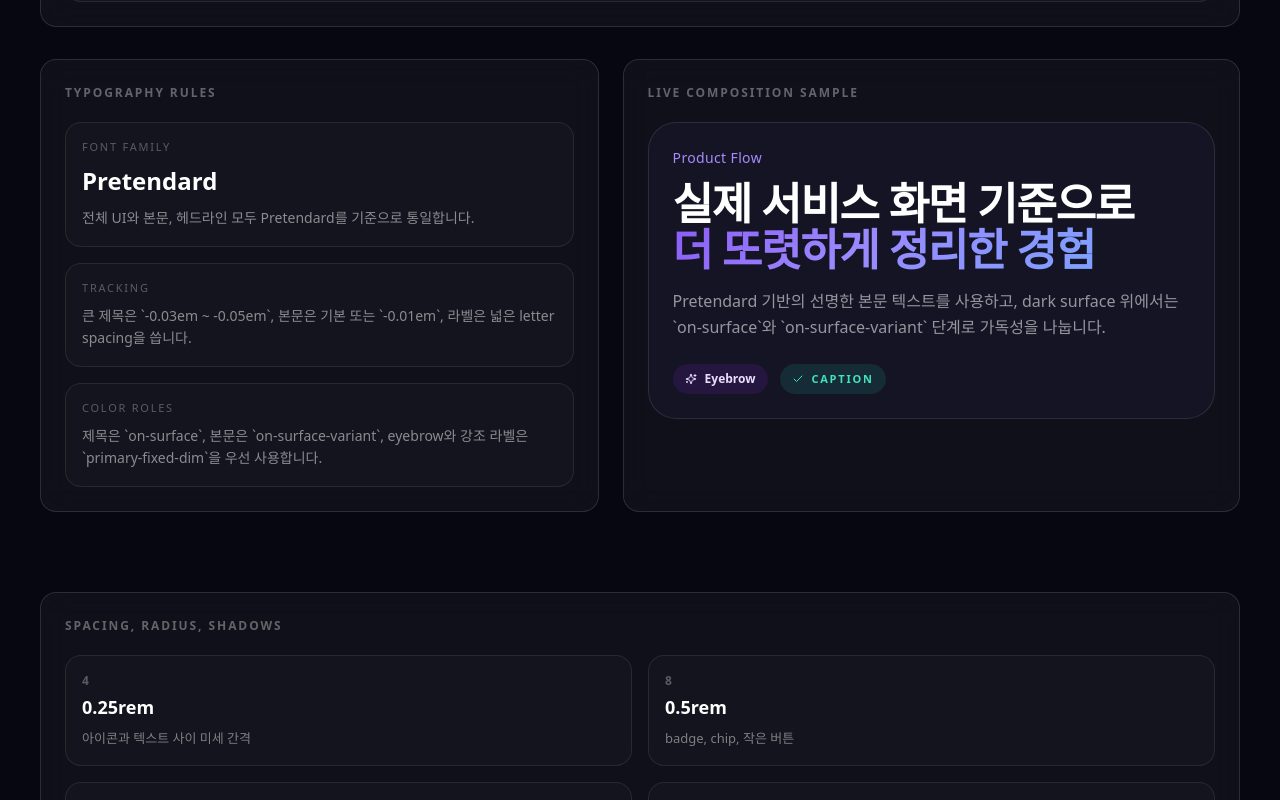
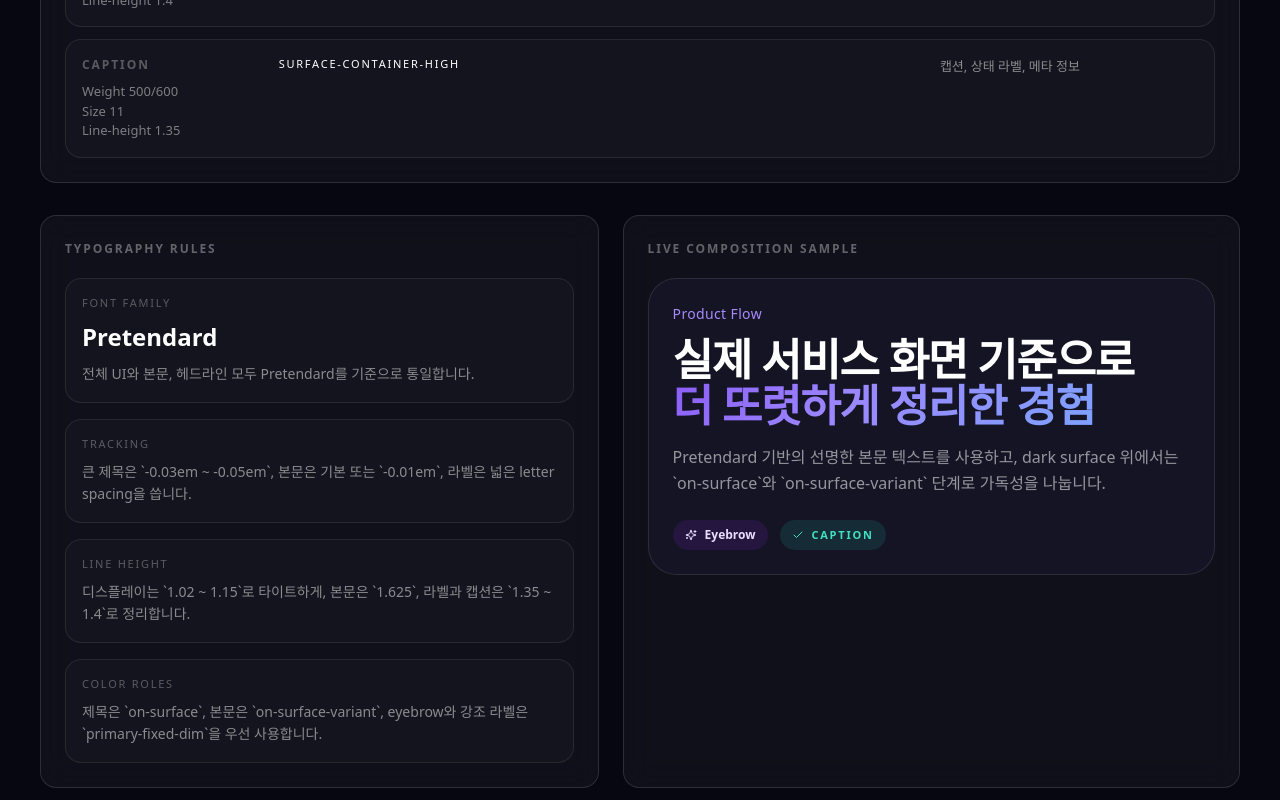
Before and after one commit to seola0114/table-tales, a Next.js app: page /design-system in a window 1280 px wide. Shown: the part 5020-5820 px from the top of the page. Built offline with nearby package versions, Linux system fonts and the light colour scheme; a web font is replaced by a local one.

Commit message:
Define typography line heights in design system

```diff
--- a/app/design-system/page.tsx
+++ b/app/design-system/page.tsx
@@ -100,6 +100,7 @@ const typography = [
     sample: "플레이한 게임부터,",
     className: "text-[40px] leading-[1.02] tracking-[-0.05em] sm:text-[58px]",
     spec: "40 / 58",
+    lineHeight: "1.02",
     weight: "700",
     usage: "메인 히어로 H1, 가장 강한 첫 인상",
   },
@@ -108,6 +109,7 @@ const typography = [
     sample: "실제 서비스 화면 기준으로",
     className: "text-[36px] leading-[1.05] tracking-[-0.03em] sm:text-[44px]",
     spec: "36 / 44",
+    lineHeight: "1.05",
     weight: "700",
     usage: "섹션 메인 타이틀",
   },
@@ -116,6 +118,7 @@ const typography = [
     sample: "토큰 기준으로 다시 본 UI 패턴",
     className: "text-[28px] leading-[1.15] tracking-[-0.025em] sm:text-[34px]",
     spec: "28 / 34",
+    lineHeight: "1.15",
     weight: "700",
     usage: "카드/블록 제목, 서브 섹션 타이틀",
   },
@@ -124,6 +127,7 @@ const typography = [
     sample: "Pretendard 기반의 선명한 본문 텍스트를 사용합니다.",
     className: "text-[16px] leading-relaxed tracking-[-0.01em]",
     spec: "16",
+    lineHeight: "1.625",
     weight: "400/500",
     usage: "본문, 설명문, 랜딩의 주요 카피",
   },
@@ -132,6 +136,7 @@ const typography = [
     sample: "카드 안쪽 보조 설명과 부가 문장에 사용합니다.",
     className: "text-[14px] leading-relaxed",
     spec: "14",
+    lineHeight: "1.625",
     weight: "400/500",
     usage: "카드 설명, 보조 문장",
   },
@@ -140,6 +145,7 @@ const typography = [
     sample: "Product Flow",
     className: "text-[12px] uppercase tracking-[0.16em]",
     spec: "12",
+    lineHeight: "1.4",
     weight: "600",
     usage: "토큰 제목, 카드 라벨, 스탯 라벨",
   },
@@ -148,6 +154,7 @@ const typography = [
     sample: "Foundations",
     className: "font-display-italic text-[14px] tracking-wide",
     spec: "14",
+    lineHeight: "1.4",
     weight: "600",
     usage: "섹션 위 작은 보라 라벨",
   },
@@ -156,6 +163,7 @@ const typography = [
     sample: "surface-container-high",
     className: "text-[11px] uppercase tracking-[0.16em]",
     spec: "11",
+    lineHeight: "1.35",
     weight: "500/600",
     usage: "캡션, 상태 라벨, 메타 정보",
   },
@@ -241,6 +249,7 @@ function TypeRow({
   sample,
   className,
   spec,
+  lineHeight,
   weight,
   usage,
 }: {
@@ -248,6 +257,7 @@ function TypeRow({
   sample: string;
   className: string;
   spec: string;
+  lineHeight: string;
   weight: string;
   usage: string;
 }) {
@@ -257,6 +267,7 @@ function TypeRow({
         <p className="text-[12px] font-semibold uppercase tracking-[0.16em] text-white/30">{label}</p>
         <p className="mt-2 text-[13px] text-white/45">Weight {weight}</p>
         <p className="text-[13px] text-white/45">Size {spec}</p>
+        <p className="text-[13px] text-white/45">Line-height {lineHeight}</p>
       </div>
       <div className="min-w-0">
         <p className={`${className} break-keep text-white`}>{sample}</p>
@@ -460,6 +471,12 @@ export default function DesignSystemPage() {
                   </p>
                 </div>
                 <div className="rounded-2xl border border-white/8 bg-white/[0.02] p-4">
+                  <p className="text-[11px] uppercase tracking-[0.16em] text-white/30">Line Height</p>
+                  <p className="mt-2 text-[14px] leading-relaxed text-white/50">
+                    디스플레이는 `1.02 ~ 1.15`로 타이트하게, 본문은 `1.625`, 라벨과 캡션은 `1.35 ~ 1.4`로 정리합니다.
+                  </p>
+                </div>
+                <div className="rounded-2xl border border-white/8 bg-white/[0.02] p-4">
                   <p className="text-[11px] uppercase tracking-[0.16em] text-white/30">Color Roles</p>
                   <p className="mt-2 text-[14px] leading-relaxed text-white/50">
                     제목은 `on-surface`, 본문은 `on-surface-variant`, eyebrow와 강조 라벨은 `primary-fixed-dim`을 우선 사용합니다.
```
